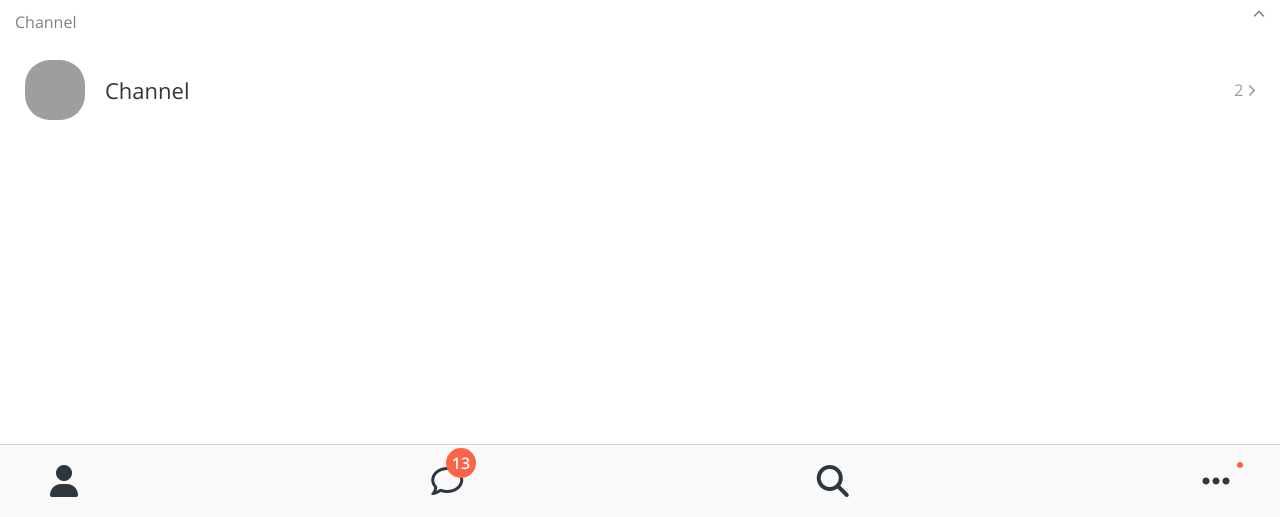
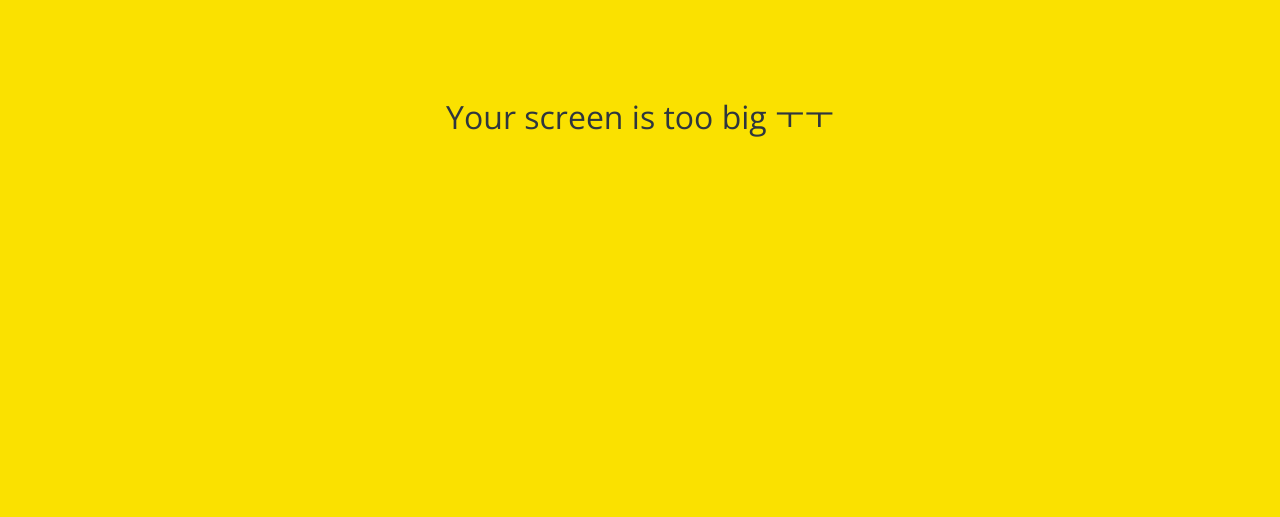
Before and after one commit to pdy1207/kokoa-clone-2022, a plain HTML site: page friends.html in a window 1280 px wide. Shown: the part 283-800 px from the top of the page. Drawn offline with nearby package versions, Linux system fonts and the light colour scheme; grey boxes are pictures that could not be loaded.

Commit message:
media Completed

```diff
--- /dev/null
+++ b/css/components/no-mobile.css
@@ -0,0 +1,18 @@
+#no-mobile {
+  position: absolute;
+  z-index: 99;
+  height: 100vh;
+  background-color: var(--yellow);
+  width: 100vw;
+  display: flex;
+  justify-content: center;
+  align-items: center;
+  font-size: 32px;
+  top: 0;
+}
+
+@media screen and (max-width: 700px) {
+  #no-mobile {
+    display: none;
+  }
+}
--- a/css/styel.css
+++ b/css/styel.css
@@ -11,6 +11,7 @@
 @import "components/user-component.css";
 @import "components/badge.css";
 @import "components/icon-row.css";
+@import "components/no-mobile.css";
 
 /* Screens */
 @import "screens/login.css";
--- a/friends.html
+++ b/friends.html
@@ -110,6 +110,11 @@
     <div id="splash-screen">
       <i class="fas fa-comment fa-2x"></i>
     </div>
+
+    <div id="no-mobile">
+      <span>Your screen is too big ㅜㅜ</span>
+    </div>
+
     <script
       src="https://kit.fontawesome.com/e53b3f6679.js"
       crossorigin="anonymous"
```
Also changed, not shown: chat.html (+3 -1 lines), chats.html (+3 -1 lines), find.html (+3 -1 lines), index.html (+3 -1 lines), more.html (+3 -1 lines), settings.html (+3 -1 lines).
